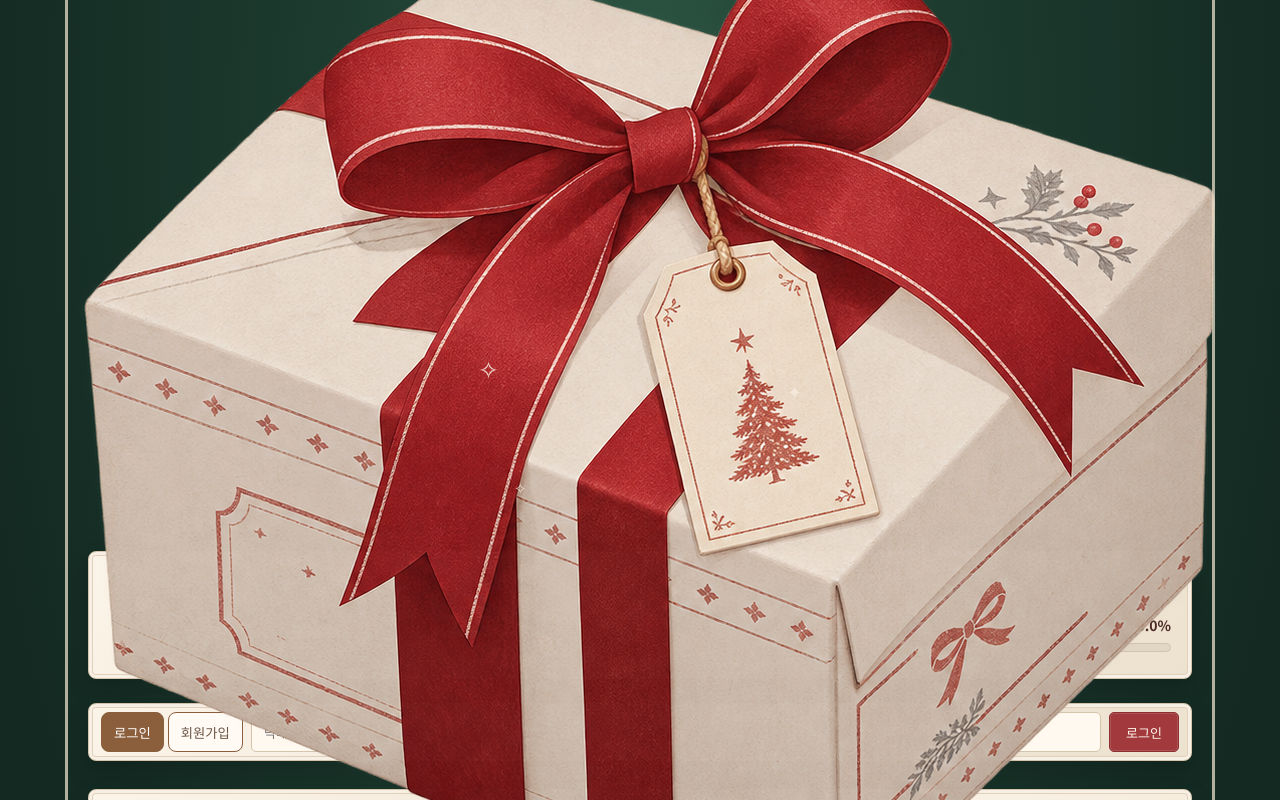
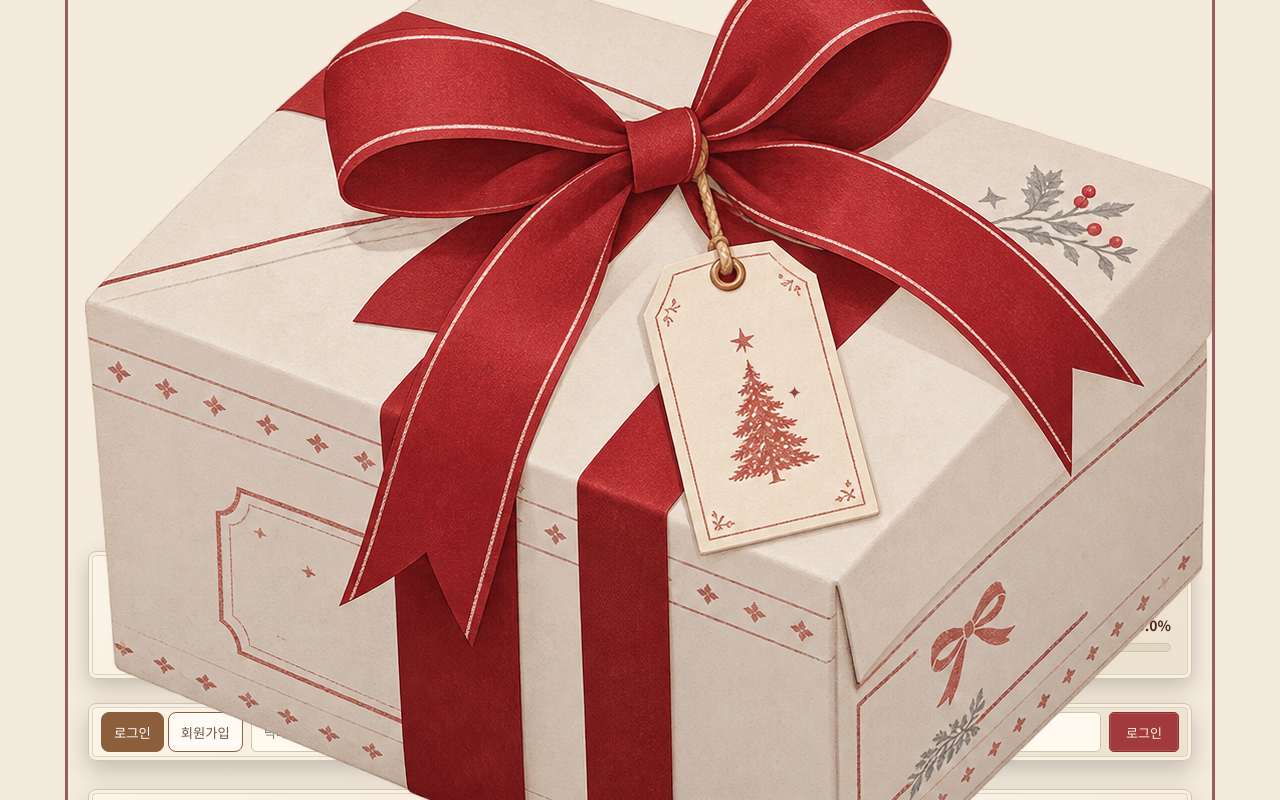
Before and after one commit to DoA-xoxo/gift, a Next.js app in the folder christmas-gift-next/: page / in a window 1280 px wide. Shown: the top 800 px of the page. Built offline with nearby package versions, Linux system fonts and the light colour scheme; no server answers; the database is empty; a web font is replaced by a local one.

Commit message:
Update globals.css

```diff
--- a/christmas-gift-next/app/globals.css
+++ b/christmas-gift-next/app/globals.css
@@ -470,55 +470,50 @@ body {
   --muted-ink: #827365;
 }
 
-/* 1. 페이지 배경: 빈티지 딥 그린 */
+/* 1. 페이지 배경: 종이색 */
 :root {
   color: var(--paper);
-  background: #142B23;
+  background: #F5EBDD;
 }
 
 body {
-  background:
-    radial-gradient(
-      ellipse at 50% 8%,
-      #2C5543 0%,
-      #1D3B2F 35%,
-      #142B23 72%,
-      #10231C 100%
-    );
+  margin: 0;
+  color: #3B3028;
+  background: #F5EBDD;
 }
 
-/* 2. 양쪽 장식선: 금색 대신 종이색 */
+/* 2. 양쪽 장식선: 금색 대신 붉은색 */
 .page:before,
 .page:after {
-  background: var(--paper-shadow);
+  background: var(--christmas-red-hover);
   opacity: 0.75;
 }
 
 /* 3. 제목과 장식 */
 .hero h1 {
-  color: var(--paper);
-  text-shadow: 0 2px 0 #10231C;
+  color: var(--christmas-green);
+  text-shadow: 0 2px 0 #24513F;
 }
 
 .hero h1 em {
-  color: #D98A83;
+  color: #24513F;
 }
 
 .eyebrow {
-  color: #E7DCC8;
+  color: #24513F;
 }
 
 .hero > p {
-  color: #D8D0C1;
+  color: #24513F;
 }
 
 .spark {
-  color: #F5EBDD;
+  color: #812C30;
   opacity: 0.85;
 }
 
 .snow {
-  color: #F5EBDD;
+  color: #812C30;
 }
 
 /* 4. 선물 주변 빛: 따뜻한 크림색 */
@@ -700,12 +695,7 @@ footer p {
 
 /* 12. 관리자 화면 */
 .admin-page {
-  background: radial-gradient(
-    ellipse at 50% 10%,
-    #2C5543 0%,
-    #1D3B2F 42%,
-    #142B23 100%
-  );
+  background: #F5EBDD;
   color: var(--paper);
 }
 
```
